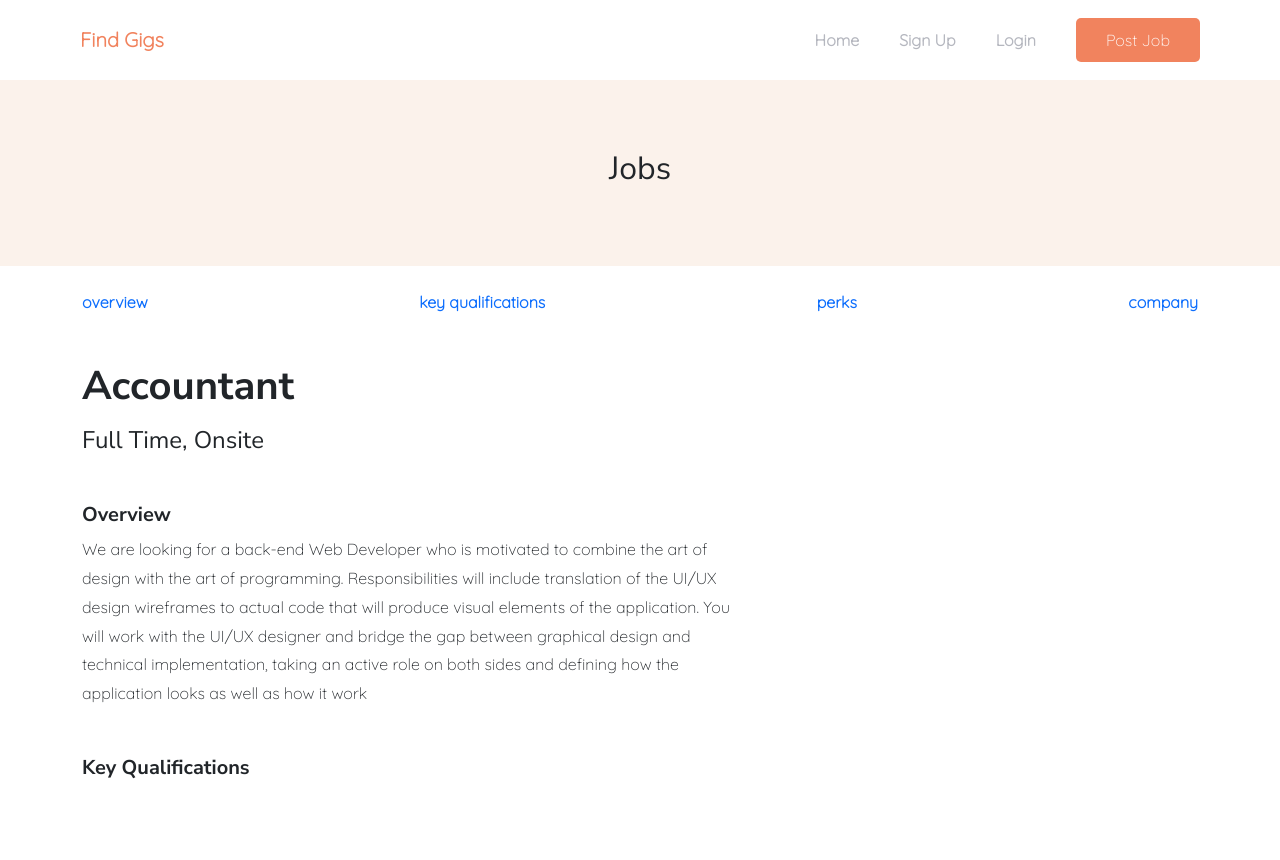
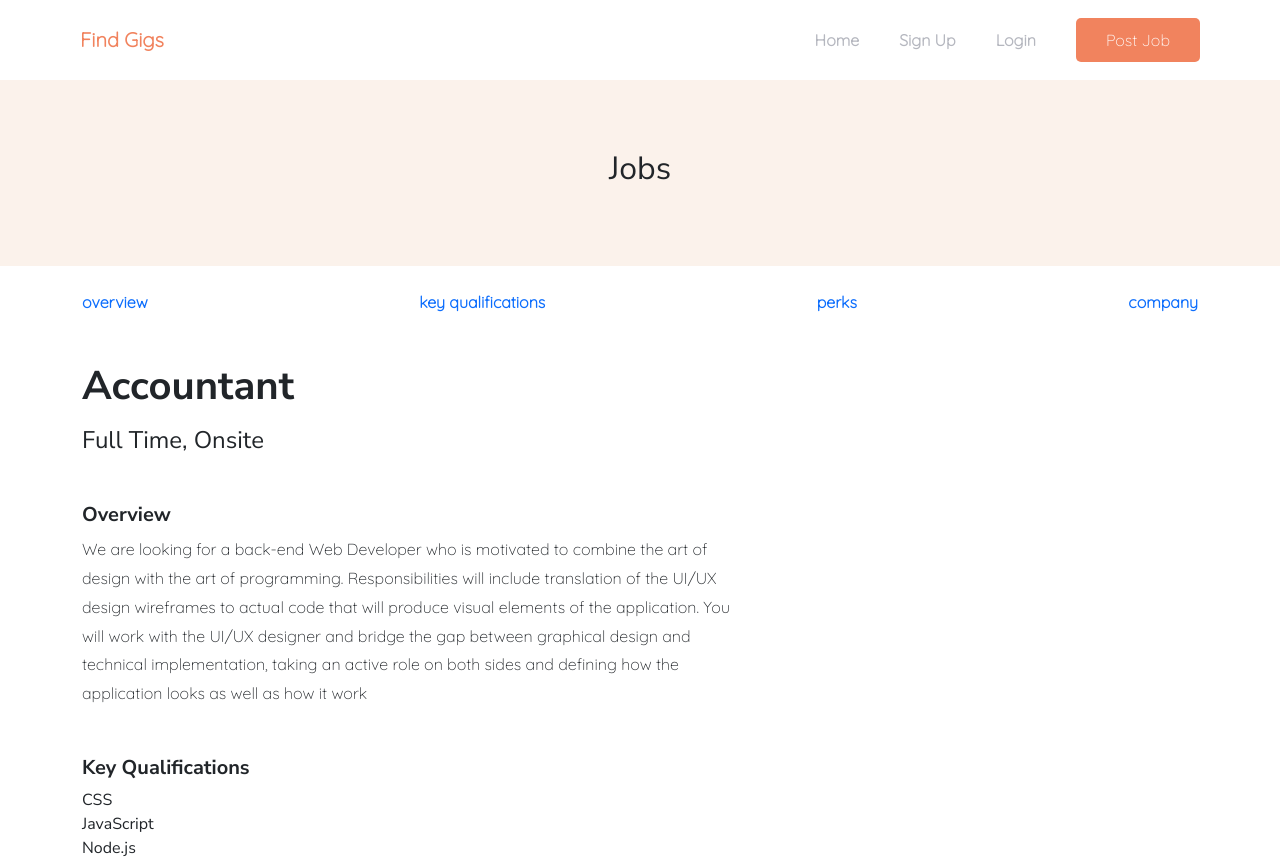
Before and after one commit to Ademayowa/strapi-job-app-v1, a Next.js app: page /jobs/accountant in a window 1280 px wide. Before the commit the page ends 800 px from the top, so only its background shows below. Built offline with nearby package versions, Linux system fonts and the light colour scheme; no server answers.

Commit message:
added skills array in data.json

```diff
--- a/pages/api/jobs/data.json
+++ b/pages/api/jobs/data.json
@@ -9,6 +9,7 @@
       "type": "Full time, Onsite",
       "date": "June 09, 2021",
       "time": "10:00 PM",
+      "skills": ["CSS", "JavaScript", "Node.js"],
       "description": "We are looking for a Front-End Web Developer who is motivated to combine the art of design with the art of programming. Responsibilities will include translation of the UI/UX design wireframes to actual code that will produce visual elements of the application. You will work with the UI/UX designer and bridge the gap between graphical design and technical implementation, taking an active role on both sides and defining how the application looks as well as how it work",
       "image": "/images/sample/event1.jpg"
     },
@@ -21,6 +22,7 @@
       "type": "Contract, Remote",
       "date": "April 22, 2021",
       "time": "1:00 PM",
+      "skills": ["CSS", "JavaScript", "Node.js"],
       "description": "We are looking for a back-end Web Developer who is motivated to combine the art of design with the art of programming. Responsibilities will include translation of the UI/UX design wireframes to actual code that will produce visual elements of the application. You will work with the UI/UX designer and bridge the gap between graphical design and technical implementation, taking an active role on both sides and defining how the application looks as well as how it work",
       "image": "/images/sample/event2.jpg"
     },
@@ -33,6 +35,7 @@
       "type": "Part time, Onsite",
       "date": "May 5, 2021",
       "time": "1:00",
+      "skills": ["CSS", "JavaScript", "Node.js"],
       "description": "We are looking for a back-end Web Developer who is motivated to combine the art of design with the art of programming. Responsibilities will include translation of the UI/UX design wireframes to actual code that will produce visual elements of the application. You will work with the UI/UX designer and bridge the gap between graphical design and technical implementation, taking an active role on both sides and defining how the application looks as well as how it work",
       "image": "/images/sample/event3.jpg"
     },
@@ -45,6 +48,7 @@
       "type": "Full time, Onsite/Remote",
       "date": "April 22, 2021",
       "time": "1:00 PM EST",
+      "skills": ["CSS", "JavaScript", "Node.js"],
       "description": "We are looking for a back-end Web Developer who is motivated to combine the art of design with the art of programming. Responsibilities will include translation of the UI/UX design wireframes to actual code that will produce visual elements of the application. You will work with the UI/UX designer and bridge the gap between graphical design and technical implementation, taking an active role on both sides and defining how the application looks as well as how it work",
       "image": "/images/sample/event4.jpg"
     },
@@ -57,6 +61,7 @@
       "type": "Contract, Remote",
       "date": "April 22, 2021",
       "time": "1:00 PM EST",
+      "skills": ["CSS", "JavaScript", "Node.js"],
       "description": "We are looking for a back-end Web Developer who is motivated to combine the art of design with the art of programming. Responsibilities will include translation of the UI/UX design wireframes to actual code that will produce visual elements of the application. You will work with the UI/UX designer and bridge the gap between graphical design and technical implementation, taking an active role on both sides and defining how the application looks as well as how it work",
       "image": "/images/sample/event5.jpg"
     },
@@ -69,6 +74,7 @@
       "type": "Full Time, Onsite",
       "date": "April 2, 2021",
       "time": "1:00 PM",
+      "skills": ["CSS", "JavaScript", "Node.js"],
       "description": "We are looking for a back-end Web Developer who is motivated to combine the art of design with the art of programming. Responsibilities will include translation of the UI/UX design wireframes to actual code that will produce visual elements of the application. You will work with the UI/UX designer and bridge the gap between graphical design and technical implementation, taking an active role on both sides and defining how the application looks as well as how it work",
       "image": "/images/sample/event5.jpg"
     }
--- a/pages/jobs/[slug].js
+++ b/pages/jobs/[slug].js
@@ -1,11 +1,12 @@
 import { Container, Col } from 'react-bootstrap';
+import { BiChevronsRight } from 'react-icons/bs';
 import { API_URL } from '@/config/index';
 import Layout from '@/components/Layout';
 import BreadCrumb from './breadCrumb';
 import JobInfo from './jobInfo';
 
 export default function SingleJobPage({ jb }) {
-  const { role, type, description } = jb;
+  const { role, type, description, skills } = jb;
 
   return (
     <Layout title={jb.role}>
@@ -20,6 +21,9 @@ export default function SingleJobPage({ jb }) {
         </Col>
 
         <h5 className='mt-5 fw-bold'>Key Qualifications</h5>
+        {skills.map((sk) => (
+          <div>{sk}</div>
+        ))}
       </Container>
       {/* Job title */}
       {/* Job type */}
```
